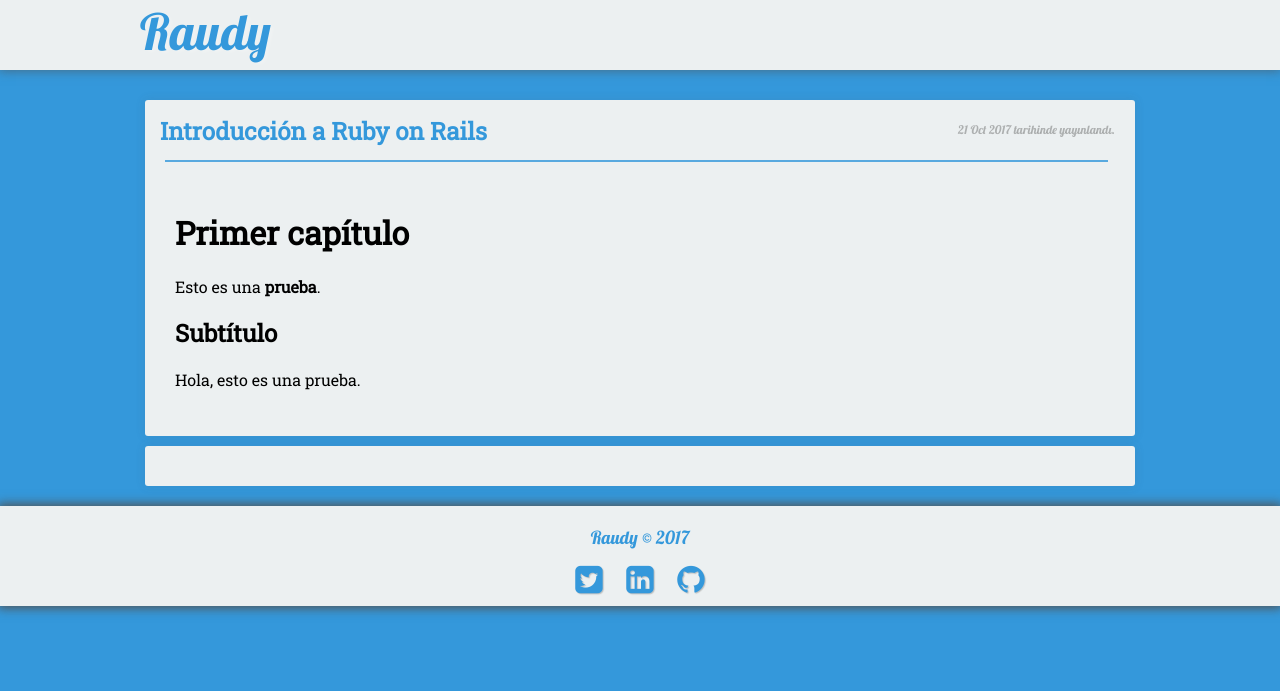
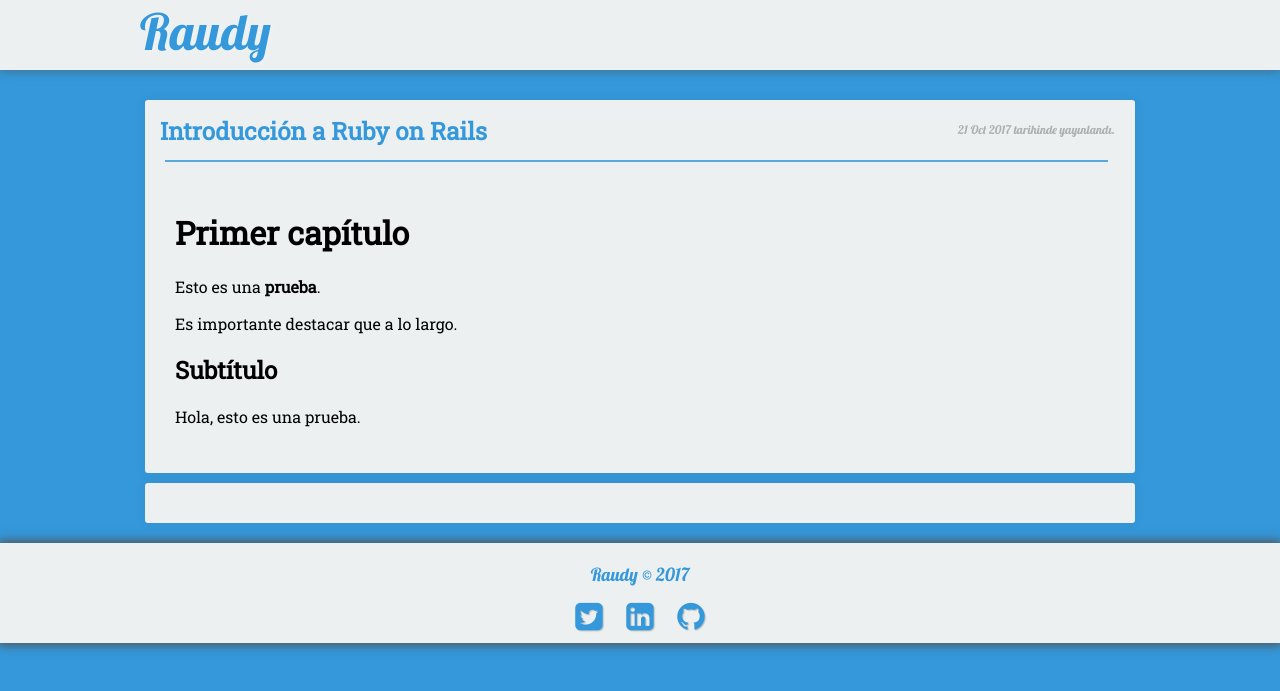
Before and after one commit to nisoto/Blog-anterior-2.0, a Jekyll site: the page built from _posts/2017-10-21-introduccion-ruby-on-rails.md, in a window 1280 px wide. Shown: the top 691 px of the page. Built offline with Jekyll 4.4.1, drawn with Linux system fonts in a browser that asks for light colours; nearby versions of some CDN libraries; comment, search, counter and statistics services are not loaded.

Commit message:
Update 2017-10-21-introduccion-ruby-on-rails.md

```diff
--- a/_posts/2017-10-21-introduccion-ruby-on-rails.md
+++ b/_posts/2017-10-21-introduccion-ruby-on-rails.md
@@ -10,6 +10,8 @@ tags: [ruby, ruby-on-rails]
 ===
 Esto es una **prueba**.
 
+Es importante destacar que a lo largo.
+
 Subtítulo
 ---
 Hola, esto es una prueba.
```
